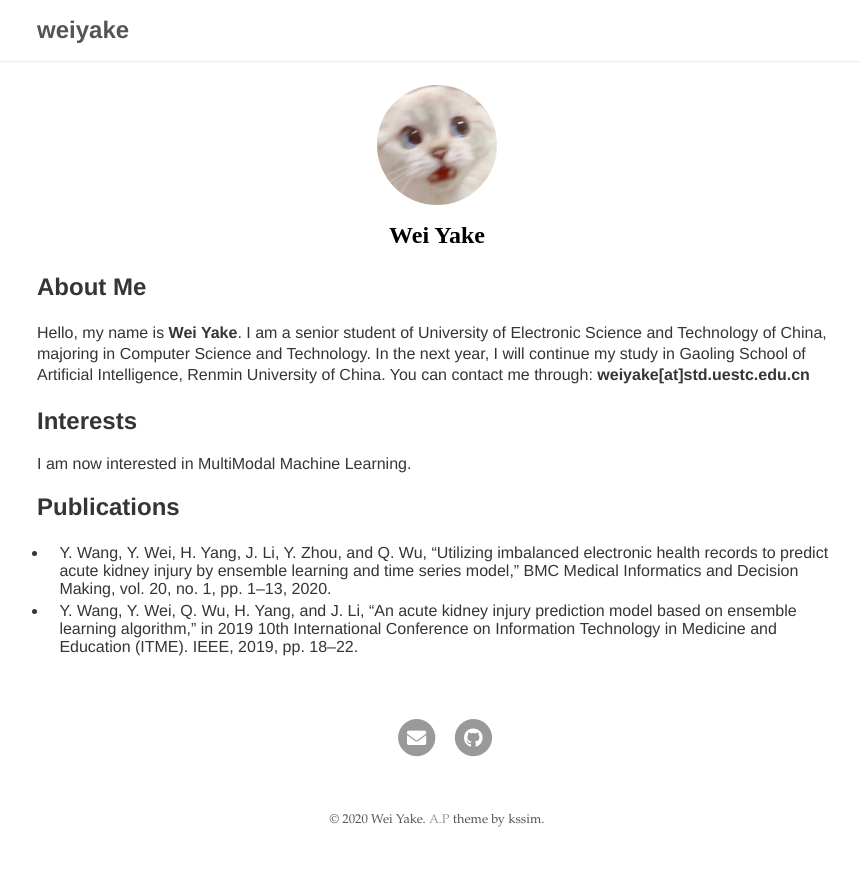
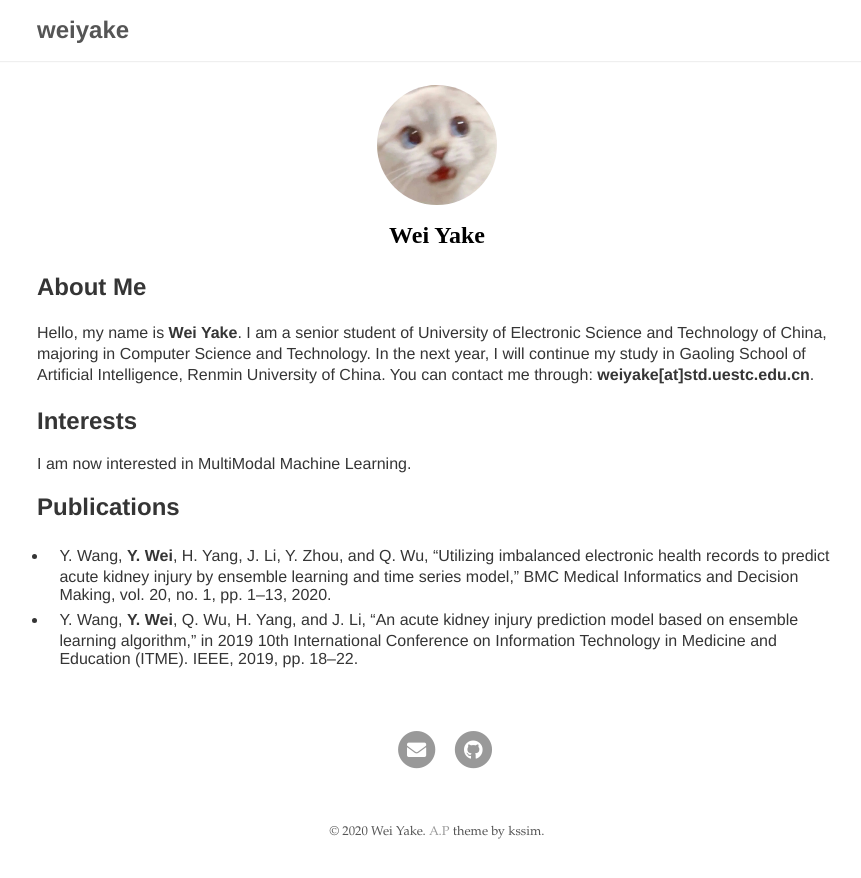
Before and after one commit to echo0409/echo0409.github.io, a Jekyll site: the page built from index.md, in a window 1280 px wide. Shown: the top 878 px of the page, without its empty margins (203-1064 px from the left). Built offline with Jekyll 4.4.1, drawn with Linux system fonts in a browser that asks for light colours; our own code applies the rules of GitHub Pages for plain Markdown files.

Commit message:
second commit

```diff
--- a/_sass/base/_base.scss
+++ b/_sass/base/_base.scss
@@ -12,7 +12,8 @@ body {
 }
 
 html {
-  font-family: $serif-primary;
+  //font-family: $serif-primary;
+  font-family: "Times New Roman", Times, serif;
   font-size: 14px;
 
   @media (min-width: 600px) {
--- a/index.md
+++ b/index.md
@@ -3,7 +3,7 @@ layout: about
 ---
 
 ## About Me
-Hello, my name is **Wei Yake**. I am a senior student of University of Electronic Science and Technology of China, majoring in Computer Science and Technology. In the next year, I will continue my study in Gaoling School of Artificial Intelligence, Renmin University of China. You can contact me through: **weiyake[at]std.uestc.edu.cn**
+Hello, my name is **Wei Yake**. I am a senior student of University of Electronic Science and Technology of China, majoring in Computer Science and Technology. In the next year, I will continue my study in Gaoling School of Artificial Intelligence, Renmin University of China. You can contact me through: **weiyake[at]std.uestc.edu.cn**.
 
 
 
@@ -12,5 +12,5 @@ I am now interested in MultiModal Machine Learning.
 
 
 ## Publications
-- Y. Wang, Y. Wei, H. Yang, J. Li, Y. Zhou, and Q. Wu, “Utilizing imbalanced electronic health records to predict acute kidney injury by ensemble learning and time series model,” BMC Medical Informatics and Decision Making, vol. 20, no. 1, pp. 1–13, 2020.
-- Y. Wang, Y. Wei, Q. Wu, H. Yang, and J. Li, “An acute kidney injury prediction model based on ensemble learning algorithm,” in 2019 10th International Conference on Information Technology in Medicine and Education (ITME). IEEE, 2019, pp. 18–22.
+- Y. Wang, **Y. Wei**, H. Yang, J. Li, Y. Zhou, and Q. Wu, “Utilizing imbalanced electronic health records to predict acute kidney injury by ensemble learning and time series model,” BMC Medical Informatics and Decision Making, vol. 20, no. 1, pp. 1–13, 2020.
+- Y. Wang, **Y. Wei**, Q. Wu, H. Yang, and J. Li, “An acute kidney injury prediction model based on ensemble learning algorithm,” in 2019 10th International Conference on Information Technology in Medicine and Education (ITME). IEEE, 2019, pp. 18–22.
```
